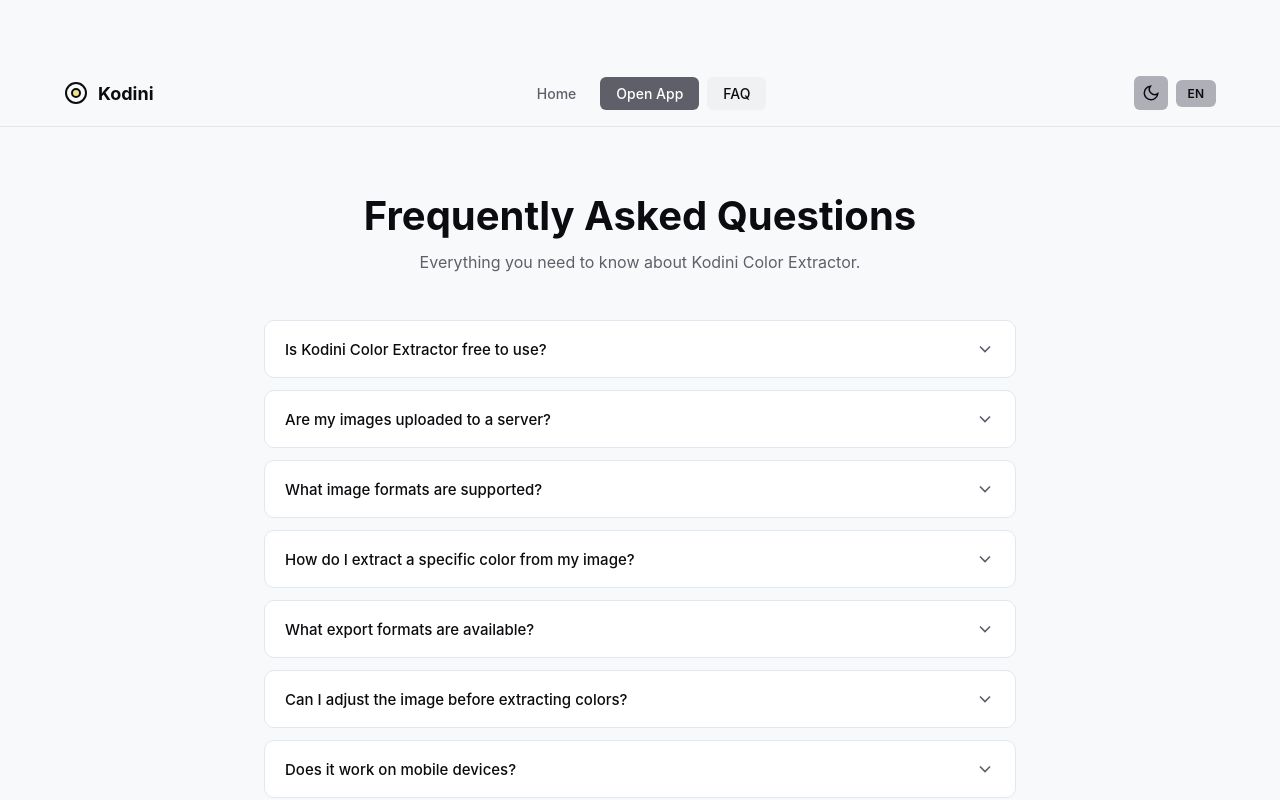
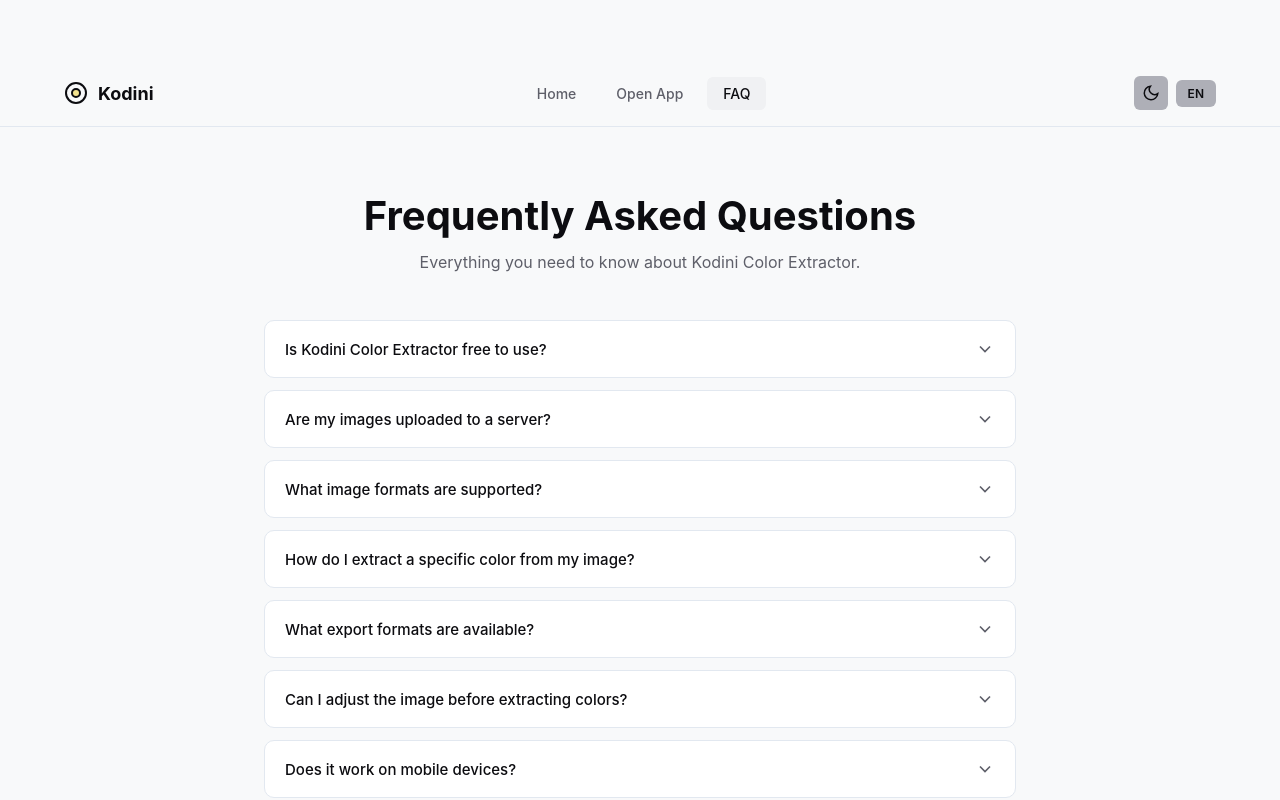
Before and after one commit to KodiniTools/Kodini-Color-Extractor, a Vue app: page /kodini-color-extractor/faq in a window 1280 px wide. Shown: the top 800 px of the page. Built offline with nearby package versions, Linux system fonts and the light colour scheme.

Commit message:
Remove permanent highlight from App link in navigation
- Remove nav-link-primary class from App link
- App link now behaves like other nav links (highlighted only when active)

https://claude.ai/code/session_01TjYGgpiUHdDGj6xdxoA8kZ

```diff
--- a/src/components/LandingNav.vue
+++ b/src/components/LandingNav.vue
@@ -25,7 +25,7 @@ function toggleLocale() {
 
       <div class="nav-links">
         <router-link to="/" class="nav-link">{{ t('navHome') }}</router-link>
-        <router-link to="/app" class="nav-link nav-link-primary">{{ t('navApp') }}</router-link>
+        <router-link to="/app" class="nav-link">{{ t('navApp') }}</router-link>
         <router-link to="/faq" class="nav-link">{{ t('navFaq') }}</router-link>
       </div>
 
@@ -118,21 +118,6 @@ function toggleLocale() {
   background: var(--bg-hover);
 }
 
-.nav-link-primary {
-  background: var(--btn-primary-bg);
-  color: var(--btn-primary-text);
-}
-
-.nav-link-primary:hover {
-  background: var(--btn-primary-hover);
-  color: var(--btn-primary-text);
-}
-
-.nav-link-primary.router-link-active {
-  background: var(--btn-primary-bg);
-  color: var(--btn-primary-text);
-}
-
 .nav-controls {
   display: flex;
   align-items: center;
```
